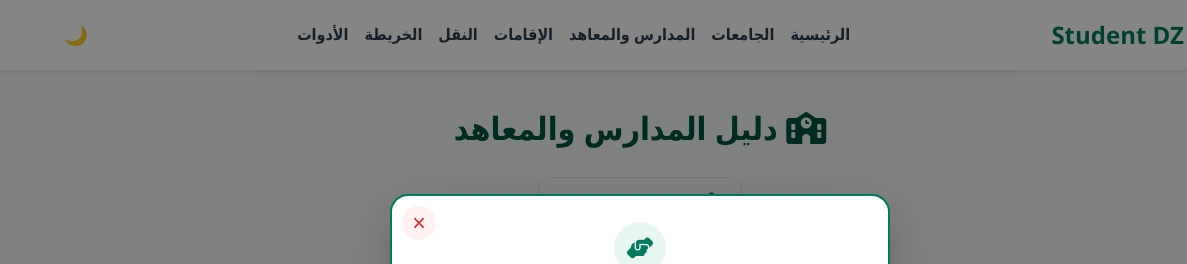
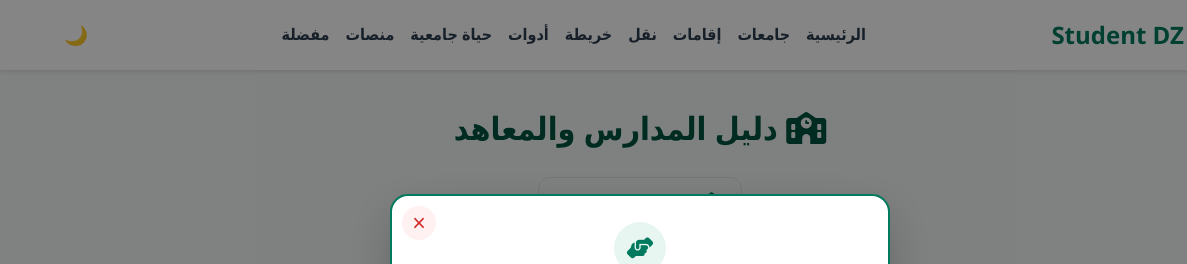
Before and after one commit to imadtbn/student-dz, a plain HTML site: page ecoles/index.html in a window 1280 px wide. Shown: the top 264 px of the page, 0-1187 px from the left. Drawn offline with Linux system fonts and the light colour scheme.

Commit message:
Add files via upload

```diff
--- a/ecoles/index.html
+++ b/ecoles/index.html
@@ -17,10 +17,10 @@
 
 
     <script type="text/javascript">
-    (function(c,l,a,r,i,t,y){
-        c[a]=c[a]||function(){(c[a].q=c[a].q||[]).push(arguments)};
-        t=l.createElement(r);t.async=1;t.src="https://www.clarity.ms/tag/"+i;
-        y=l.getElementsByTagName(r)[0];y.parentNode.insertBefore(t,y);
+        (function (c, l, a, r, i, t, y) {
+            c[a] = c[a] || function () { (c[a].q = c[a].q || []).push(arguments) };
+            t = l.createElement(r); t.async = 1; t.src = "https://www.clarity.ms/tag/" + i;
+            y = l.getElementsByTagName(r)[0]; y.parentNode.insertBefore(t, y);
         })(window, document, "clarity", "script", "yi4hhmflse");
     </script>
 
@@ -28,7 +28,7 @@
     <script async src="https://www.googletagmanager.com/gtag/js?id=G-8TRLNY4TW3"></script>
     <script>
         window.dataLayer = window.dataLayer || [];
-  function gtag(){dataLayer.push(arguments);}
+        function gtag() { dataLayer.push(arguments); }
         gtag('js', new Date());
 
         gtag('config', 'G-8TRLNY4TW3');
@@ -36,11 +36,14 @@
 
 
     <!-- Google Tag Manager -->
-<script>(function(w,d,s,l,i){w[l]=w[l]||[];w[l].push({'gtm.start':
-new Date().getTime(),event:'gtm.js'});var f=d.getElementsByTagName(s)[0],
-j=d.createElement(s),dl=l!='dataLayer'?'&l='+l:'';j.async=true;j.src=
-'https://www.googletagmanager.com/gtm.js?id='+i+dl;f.parentNode.insertBefore(j,f);
-})(window,document,'script','dataLayer','GTM-M27X7VLD');</script>
+    <script>(function (w, d, s, l, i) {
+            w[l] = w[l] || []; w[l].push({
+                'gtm.start':
+                    new Date().getTime(), event: 'gtm.js'
+            }); var f = d.getElementsByTagName(s)[0],
+                j = d.createElement(s), dl = l != 'dataLayer' ? '&l=' + l : ''; j.async = true; j.src =
+                    'https://www.googletagmanager.com/gtm.js?id=' + i + dl; f.parentNode.insertBefore(j, f);
+        })(window, document, 'script', 'dataLayer', 'GTM-M27X7VLD');</script>
     <!-- End Google Tag Manager -->
 
 
@@ -74,9 +77,11 @@ j=d.createElement(s),dl=l!='dataLayer'?'&l='+l:'';j.async=true;j.src=
     <meta property="og:locale" content="ar_DZ">
     <meta property="og:url" content="https://imadtbn.github.io/student-dz/ecoles/">
     <meta property="og:title" content="دليل المدارس والمعاهد الجزائرية | Student DZ">
-    <meta property="og:description" content="دليل المدارس العليا والمعاهد في الجزائر، مع البحث حسب المؤسسة والولاية والتخصص.">
+    <meta property="og:description"
+        content="دليل المدارس العليا والمعاهد في الجزائر، مع البحث حسب المؤسسة والولاية والتخصص.">
     <meta property="og:image" content="https://imadtbn.github.io/student-dz/assets/images/social-preview.png">
-    <meta property="og:image:secure_url" content="https://imadtbn.github.io/student-dz/assets/images/social-preview.png">
+    <meta property="og:image:secure_url"
+        content="https://imadtbn.github.io/student-dz/assets/images/social-preview.png">
     <meta property="og:image:type" content="image/png">
     <meta property="og:image:width" content="1200">
     <meta property="og:image:height" content="630">
@@ -85,14 +90,15 @@ j=d.createElement(s),dl=l!='dataLayer'?'&l='+l:'';j.async=true;j.src=
     <!-- Twitter -->
     <meta name="twitter:card" content="summary_large_image">
     <meta name="twitter:title" content="دليل المدارس والمعاهد الجزائرية | Student DZ">
-    <meta name="twitter:description" content="دليل المدارس العليا والمعاهد في الجزائر، مع البحث حسب المؤسسة والولاية والتخصص.">
+    <meta name="twitter:description"
+        content="دليل المدارس العليا والمعاهد في الجزائر، مع البحث حسب المؤسسة والولاية والتخصص.">
     <meta name="twitter:image" content="https://imadtbn.github.io/student-dz/assets/images/social-preview.png">
     <meta name="twitter:image:alt" content="دليل المدارس والمعاهد الجزائرية | Student DZ">
 </head>
 
 <!-- Google Tag Manager (noscript) -->
-<noscript><iframe src="https://www.googletagmanager.com/ns.html?id=GTM-M27X7VLD"
-height="0" width="0" style="display:none;visibility:hidden"></iframe></noscript>
+<noscript><iframe src="https://www.googletagmanager.com/ns.html?id=GTM-M27X7VLD" height="0" width="0"
+        style="display:none;visibility:hidden"></iframe></noscript>
 <!-- End Google Tag Manager (noscript) -->
 
 
@@ -100,12 +106,17 @@ height="0" width="0" style="display:none;visibility:hidden"></iframe></noscript>
     <header class="site-header">
         <div class="container"><a href="../index.html" class="logo"><img src="../assets/images/icon.png" width="32"
                     height="32"> Student DZ</a>
-            <nav class="main-nav" id="mainNav"><a href="../index.html" class="nav-link">الرئيسية</a><a
-                    href="../universities/index.html" class="nav-link">الجامعات</a><a href="../ecoles/index.html"
-                    class="nav-link">المدارس والمعاهد</a><a href="../residences/index.html"
-                    class="nav-link">الإقامات</a><a href="../transport/index.html" class="nav-link">النقل</a><a
-                    href="../tools/maps.html" class="nav-link">الخريطة</a><a href="../categories/tools.html"
-                    class="nav-link">الأدوات</a></nav>
+            <nav class="main-nav" id="mainNav">
+                <a href="../index.html" class="nav-link">الرئيسية</a>
+                <a href="../universities/index.html" class="nav-link">جامعات</a>
+                <a href="../residences/index.html" class="nav-link">إقامات</a>
+                <a href="../transport/index.html" class="nav-link">نقل</a>
+                <a href="../tools/maps.html" class="nav-link">خريطة</a>
+                <a href="../categories/tools.html" class="nav-link">أدوات</a>
+                <a href="../categories/student-life.html" class="nav-link">حياة جامعية</a>
+                <a href="../platforms/index.html" class="nav-link">منصات</a>
+                <a href="../pages/favorites.html" class="nav-link">مفضلة</a>
+            </nav>
             <div class="header-actions"><button class="icon-btn" id="themeToggle"><i
                         class="fa-solid fa-moon"></i></button><button class="hamburger" id="menuToggle">☰</button></div>
         </div>
```
Lines whose indentation alone changed are shown as unchanged.
